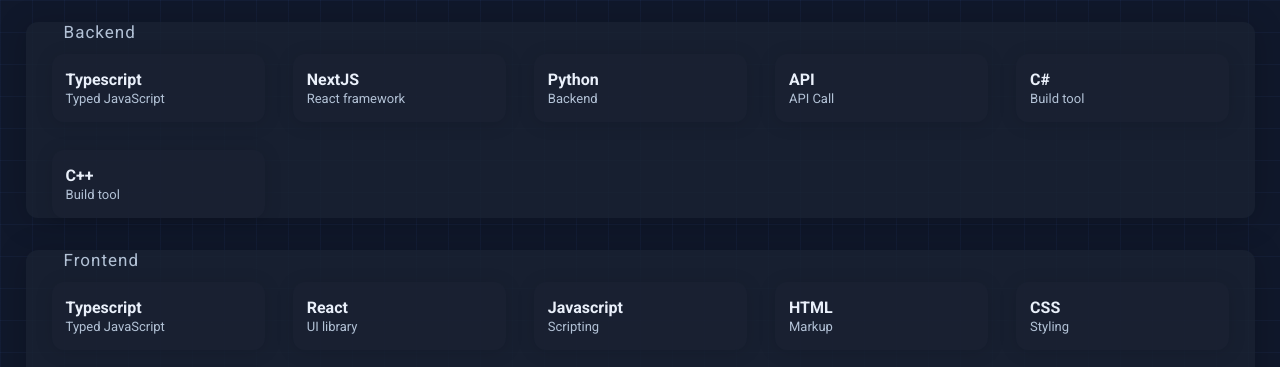
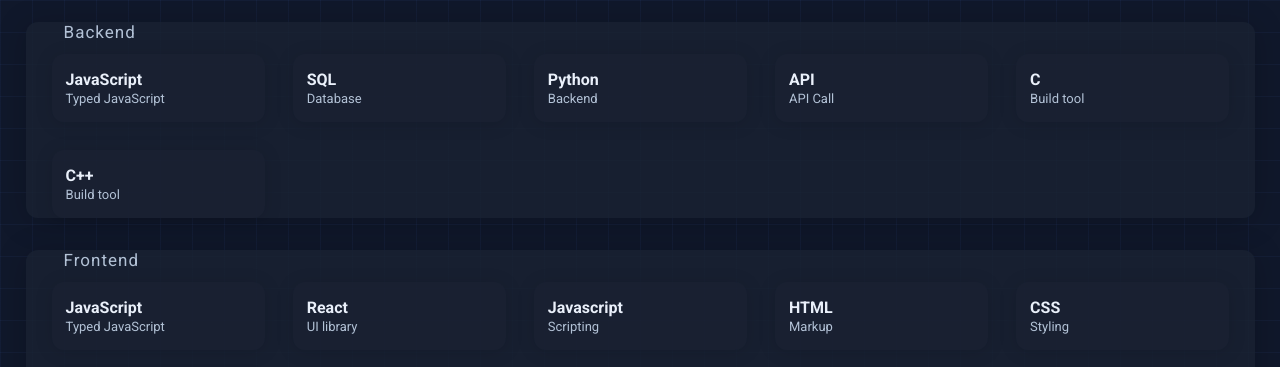
Before and after one commit to Bilmpz/oliverlobel.com, a plain HTML site: page index.html in a window 1280 px wide. Shown: the part 543-910 px from the top of the page. Drawn offline with Linux system fonts and the light colour scheme.

Commit message:
Add files via upload

```diff
--- a/index.html
+++ b/index.html
@@ -59,11 +59,11 @@
         <div class="teknologi-gruppe">
           <div class="teknologi-gruppe-titel">Backend</div>
           <div class="teknologi-grid">
-            <div class="teknologi-boks"><div class="teknologi-navn">Typescript</div><div class="teknologi-beskrivelse">Typed JavaScript</div></div>
-            <div class="teknologi-boks"><div class="teknologi-navn">NextJS</div><div class="teknologi-beskrivelse">React framework</div></div>
+            <div class="teknologi-boks"><div class="teknologi-navn">JavaScript</div><div class="teknologi-beskrivelse">Typed JavaScript</div></div>
+            <div class="teknologi-boks"><div class="teknologi-navn">SQL</div><div class="teknologi-beskrivelse">Database</div></div>
             <div class="teknologi-boks"><div class="teknologi-navn">Python</div><div class="teknologi-beskrivelse">Backend</div></div>
             <div class="teknologi-boks"><div class="teknologi-navn">API</div><div class="teknologi-beskrivelse">API Call</div></div>
-            <div class="teknologi-boks"><div class="teknologi-navn">C#</div><div class="teknologi-beskrivelse">Build tool</div></div>
+            <div class="teknologi-boks"><div class="teknologi-navn">C</div><div class="teknologi-beskrivelse">Build tool</div></div>
             <div class="teknologi-boks"><div class="teknologi-navn">C++</div><div class="teknologi-beskrivelse">Build tool</div></div>
           </div>
         </div>
@@ -75,7 +75,7 @@
         <div class="teknologi-gruppe">
           <div class="teknologi-gruppe-titel">Frontend</div>
           <div class="teknologi-grid">
-            <div class="teknologi-boks"><div class="teknologi-navn">Typescript</div><div class="teknologi-beskrivelse">Typed JavaScript</div></div>
+            <div class="teknologi-boks"><div class="teknologi-navn">JavaScript</div><div class="teknologi-beskrivelse">Typed JavaScript</div></div>
             <div class="teknologi-boks"><div class="teknologi-navn">React</div><div class="teknologi-beskrivelse">UI library</div></div>
             <div class="teknologi-boks"><div class="teknologi-navn">Javascript</div><div class="teknologi-beskrivelse">Scripting</div></div>
             <div class="teknologi-boks"><div class="teknologi-navn">HTML</div><div class="teknologi-beskrivelse">Markup</div></div>
```
